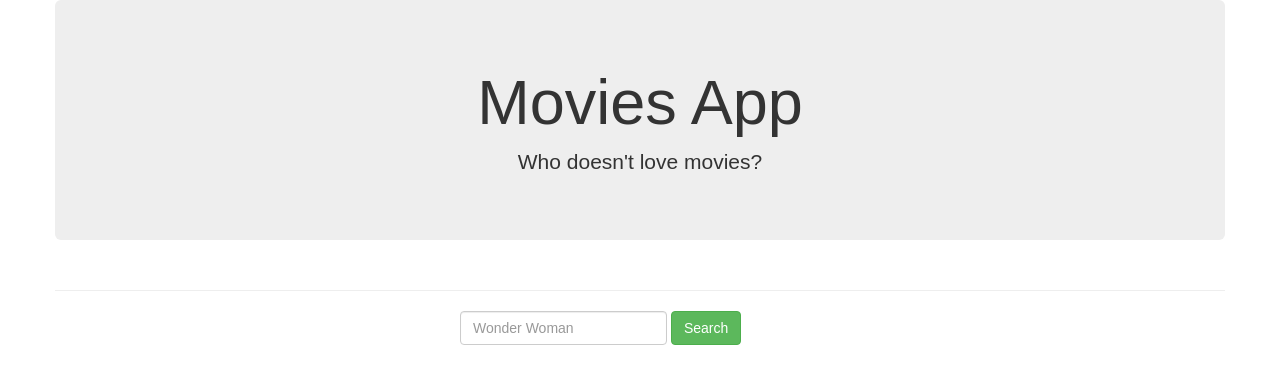
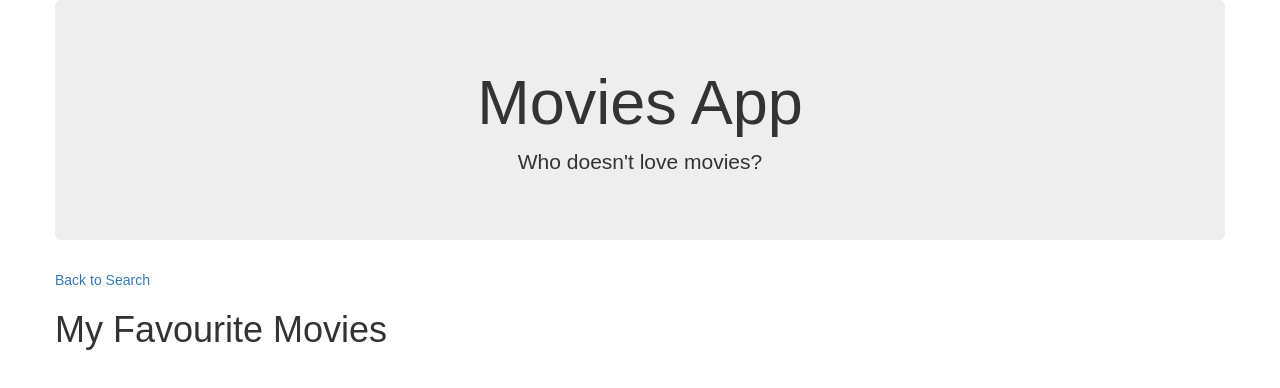
Before and after one commit to pmillerdev/movies-app, a React (Create React App) app: page /fav in a window 1280 px wide. Shown: the top 388 px of the page. Built offline with nearby package versions, Linux system fonts and the light colour scheme.

Commit message:
feat: implement routing for favourites page

```diff
--- a/src/components/App.js
+++ b/src/components/App.js
@@ -1,5 +1,12 @@
 import React, { Component } from 'react';
 import MovieResults from "./MovieResults";
+import FavouritesList from "./FavouritesList";
+
+import {
+  BrowserRouter as Router,
+  Switch,
+  Route
+} from "react-router-dom";
 
 class App extends Component {
   render() {
@@ -12,7 +19,12 @@ class App extends Component {
           </div>
         </div>
         <div className="row">
-          <MovieResults />
+          <Router>
+            <Switch>
+              <Route exact path="/" component={MovieResults} />
+              <Route path="/fav" component={FavouritesList} />
+            </Switch>
+          </Router>
         </div>
       </div>
     );
--- a/src/components/FavouritesList.jsx
+++ b/src/components/FavouritesList.jsx
@@ -1,11 +1,14 @@
 import React, { Component } from "react";
 import Movie from "./Movie";
 import { connect } from "react-redux";
+import { Link } from "react-router-dom";
 
 class FavouritesList extends Component {
   render() {
     return(
       <div>
+        <Link to="/">Back to Search</Link>
+        <h1>My Favourite Movies</h1>
         {this.props.favourites.map(fav => (
           <Movie key={fav.id} movie={fav} showFavButton />
         ))}
--- a/src/components/MovieResults.jsx
+++ b/src/components/MovieResults.jsx
@@ -1,14 +1,14 @@
 import React, { Component } from "react";
 import Search from "./Search";
 import Movie from "./Movie";
-import FavouritesList from "./FavouritesList";
 import { connect } from "react-redux";
+import { Link } from "react-router-dom";
 
 class MovieResults extends Component {
   render() {
     return(
       <div>
-        <FavouritesList />
+        <Link to="/fav">My Favourites</Link>
         <hr />
         <Search />
           {this.props.movies.map(item =>
```
